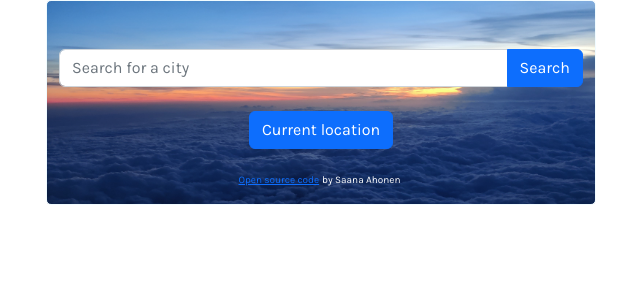
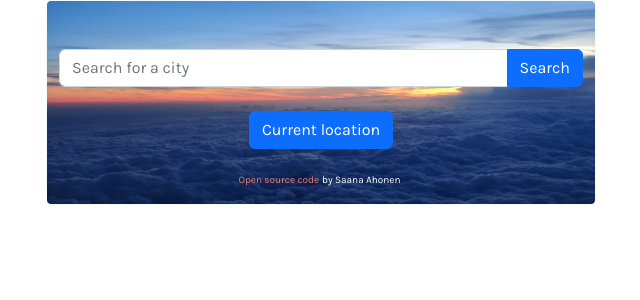
Before and after one commit to sapsu/weather-app-react-project, a React (Create React App) app: page / in a window 1280 px wide. Shown: the top 300 px of the page, without its empty margins (319-959 px from the left). Built offline with nearby package versions, Linux system fonts and the light colour scheme.

Commit message:
Update Footer.css

```diff
--- a/src/Footer.css
+++ b/src/Footer.css
@@ -4,8 +4,8 @@ p {
   color: white;
 }
 
-a {
-  color: #2e94b9;
+.footer a {
+  color: #e27c74;
   text-decoration: none;
 }
 
```
